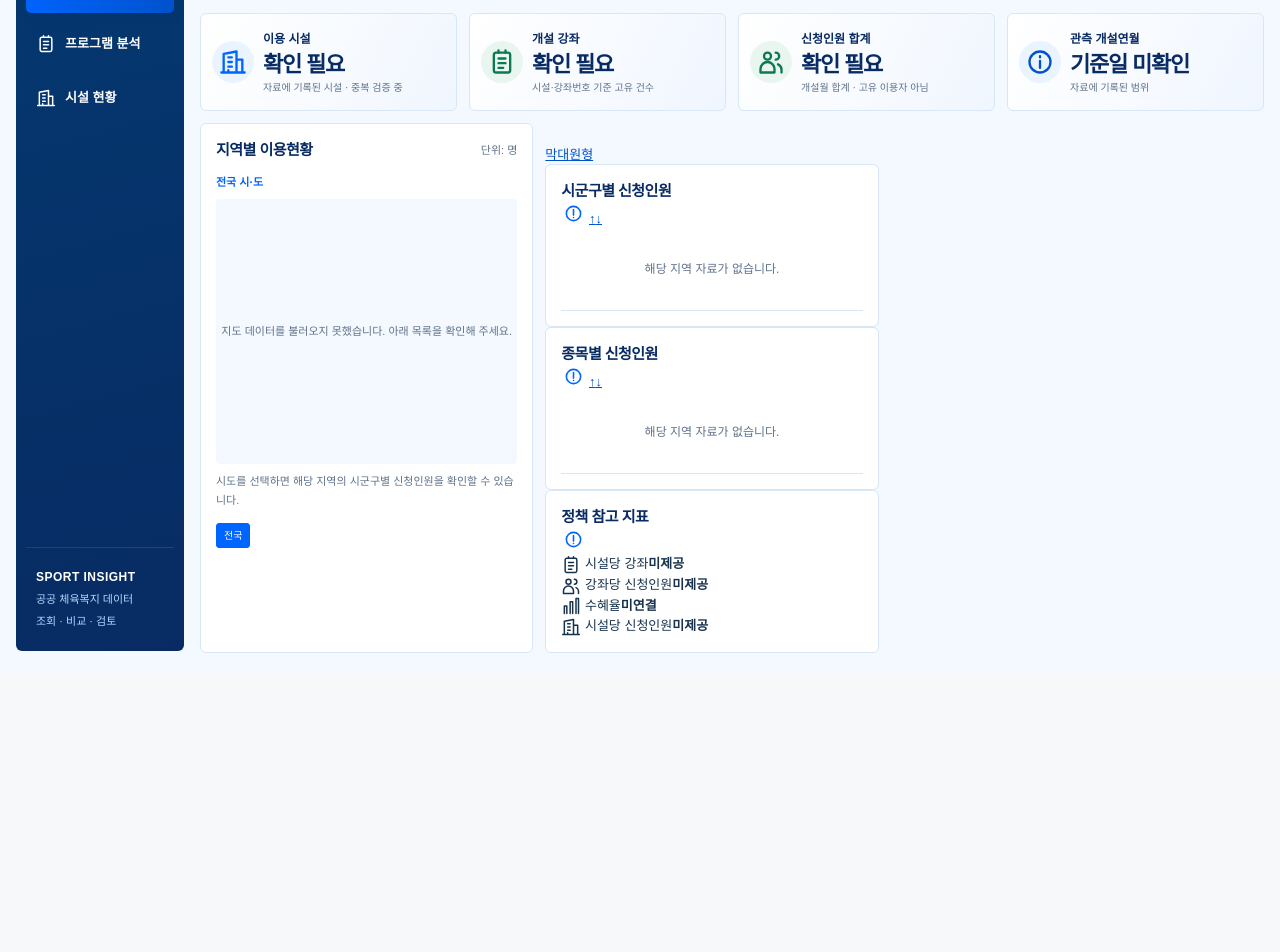
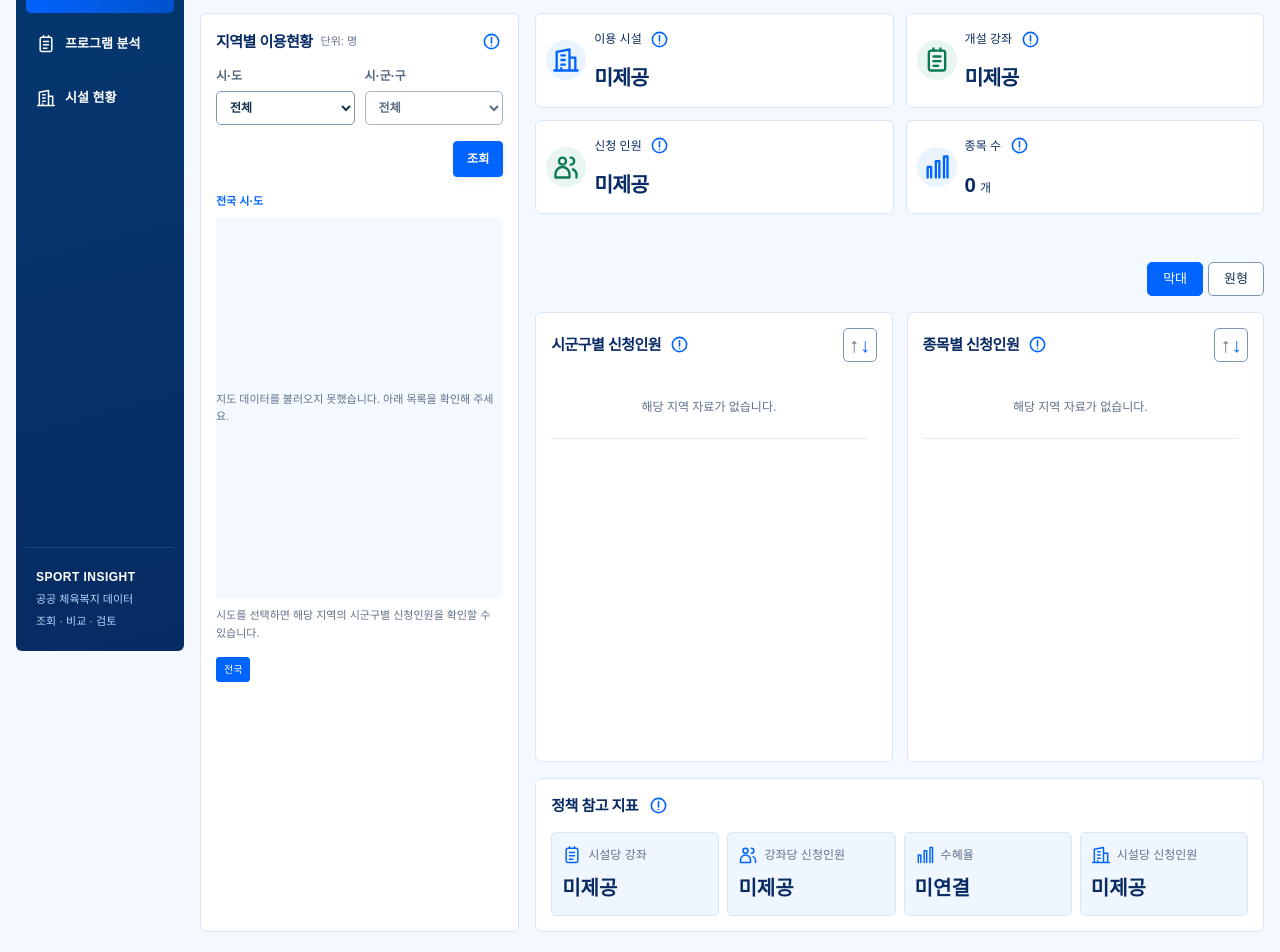
Before and after one commit to kingdoms1212/kspo, a Django app: page /dashboard in a window 1280 px wide. Shown: the part 133-1085 px from the top of the page. Before the commit the page ends 786 px from the top, so only its background shows below. Run offline with Django 5.2, Linux system fonts and the light colour scheme; some libraries are stand-ins or nearby versions; some web fonts are replaced.

Commit message:
[홍석환] 대시보드 내 지역별 이용현황 수정 - 시도/시군구 선택 추가

```diff
--- a/main/app/dashboard/views.py
+++ b/main/app/dashboard/views.py
@@ -9,12 +9,15 @@ from .services import (
 
 def dashboard(request):
     region = request.GET.get('region', '')
+    district = request.GET.get('district', '') if region else ''
     region_sort = chart_sort(request.GET.get('region_sort', 'desc'))
     sport_sort = chart_sort(request.GET.get('sport_sort', 'desc'))
     chart_type = request.GET.get('chart_type', 'bar')
     if chart_type not in ('bar', 'pie'):
         chart_type = 'bar'
-    context = dashboard_data(region)
+    context = dashboard_data(region, district) if district else dashboard_data(region)
+    context.setdefault('region_district_options', {})
+    context['district_options'] = context.get('region_district_options', {}).get(region, [])
     chart_rows = region_chart_rows(context.get('areas', []), region_sort)
     context['region_chart_rows'] = chart_rows
     context['region_chart_max'] = max((item.get('requests') or 0 for item in chart_rows), default=0)
@@ -27,14 +30,18 @@ def dashboard(request):
         context['region_pie'] = pie_chart_data(chart_rows)
         context['sport_pie'] = pie_chart_data(context['sport_chart_rows'])
     filters = {'region': region, 'region_sort': region_sort, 'sport_sort': sport_sort}
+    if district:
+        filters['district'] = district
     # Keep old default URLs concise; preserve the chosen non-default chart mode.
     shape_filter = {'chart_type': chart_type} if chart_type != 'bar' else {}
+    if district:
+        shape_filter['district'] = district
     context['chart_modes'] = [
         {'type': mode, 'label': label, 'url': '?' + urlencode({**filters, 'chart_type': mode})}
         for mode, label in (('bar', '막대'), ('pie', '원형'))
     ]
     context.update({
-        'page': 'dashboard', 'selected_region': region,
+        'page': 'dashboard', 'selected_region': region, 'selected_district': district,
         'region_sort': region_sort, 'sport_sort': sport_sort,
         'region_sort_url': '?' + urlencode({
             'region': region, 'region_sort': 'desc' if region_sort == 'asc' else 'asc',
--- a/main/templates/dashboard/_body.html
+++ b/main/templates/dashboard/_body.html
@@ -1,18 +1,28 @@
-{% if htmx_fragment %}<div class="heading-copy program-heading-copy" id="dashboard-heading" hx-swap-oob="true"><h1>{% if selected_region %}{{ selected_region }}{% else %}전국{% endif %} 시설 이용현황</h1>{% include 'components/heading_help.html' with id='dashboard-heading' label='시설 이용현황 안내' text='스포츠강좌이용권 이용현황 자료에서 시설·강좌·신청인원을 확인합니다.' %}</div>{% endif %}
-<p class="sr-only" role="status">{% if selected_region %}{{ selected_region }}{% else %}전국{% endif %} 조회 완료. 시설 {{ facilities|default:0 }}개, 강좌 {{ courses|default:0 }}건.</p>
-<div class="metric-grid">
-  <article class="metric-card"><div class="metric-icon">{% include 'components/icon.html' with name='building' %}</div><div><span>이용 시설</span><strong>{% if facilities is not None %}{{ facilities|floatformat:'0g' }} <em>개</em>{% else %}확인 필요{% endif %}</strong><small>자료에 기록된 시설 · 중복 검증 중</small></div></article>
-  <article class="metric-card"><div class="metric-icon aqua">{% include 'components/icon.html' with name='program' %}</div><div><span>개설 강좌</span><strong>{% if courses is not None %}{{ courses|floatformat:'0g' }} <em>건</em>{% else %}확인 필요{% endif %}</strong><small>시설·강좌번호 기준 고유 건수</small></div></article>
-  <article class="metric-card"><div class="metric-icon aqua">{% include 'components/icon.html' with name='people' %}</div><div><span>신청인원 합계</span><strong>{% if requests is not None %}{{ requests|floatformat:'0g' }} <em>명</em>{% else %}확인 필요{% endif %}</strong><small>개설월 합계 · 고유 이용자 아님</small></div></article>
-  <article class="metric-card"><div class="metric-icon soft">{% include 'components/icon.html' with name='info' %}</div><div><span>관측 개설연월</span><strong>{{ period|join:', ' }}</strong><small>자료에 기록된 범위</small></div></article>
-</div>
-<div class="dashboard-grid">
+{% if htmx_fragment %}<div class="heading-copy program-heading-copy" id="dashboard-heading" hx-swap-oob="true"><h1>시설 이용 현황</h1>{% include 'components/heading_help.html' with id='dashboard-heading' label='시설 이용현황 안내' text='스포츠강좌이용권 이용현황 자료에서 시설·강좌·신청인원을 확인합니다.' %}</div>{% endif %}
+<p class="sr-only" role="status">{{ selected_region|default:'전국' }} 조회 완료. 시설 {{ facilities|default_if_none:'미제공' }}개, 강좌 {{ courses|default_if_none:'미제공' }}건. 시군구 {% if region_sort == 'asc' %}적은{% else %}많은{% endif %} 순, 종목 {% if sport_sort == 'asc' %}적은{% else %}많은{% endif %} 순.</p>
+<form id="dashboard-filters" class="db-layout" method="get" action="{% url 'dashboard' %}" hx-get="{% url 'dashboard' %}" hx-trigger="submit" hx-target="#dashboard-body" hx-swap="innerHTML show:none" hx-push-url="true" hx-indicator="#dashboard-busy">
+<input type="hidden" name="region_sort" value="{{ region_sort }}">
+<input type="hidden" name="sport_sort" value="{{ sport_sort }}">
+<input type="hidden" name="chart_type" value="{{ chart_type }}">
   <section class="panel map-panel" tabindex="-1" data-focus-fallback>
-    <div class="section-title"><h2>지역별 이용현황</h2><span class="unit">단위: 명</span></div>
+    <div class="section-title"><h2>지역별 이용현황</h2><span class="unit">단위: 명</span><div class="db-helper">{% include 'dashboard/_info.html' with label='지역별 이용현황 안내' text='지도 색상은 개설월 합계 신청인원이며 고유 이용자 수가 아닙니다. 전남광주처럼 자료에만 있는 통합 명칭은 행정경계와 대응하지 않아 칠해지지 않습니다.이용현황 자료의 지역명은 서울처럼 짧은 형태이고 시설·프로그램 자료는 서울특별시처럼 전체 명칭이라 화면 간 대응표가 없습니다.' %}</div></div>
+    <div class="db-map-selectors">
+      <label for="dashboard-region">시·도<select id="dashboard-region" name="region" data-focus-key="dashboard-region"><option value="" {% if not selected_region %}selected{% endif %}>전체</option>{% for option in region_options %}<option value="{{ option }}" {% if option == selected_region %}selected{% endif %}>{{ option }}</option>{% endfor %}</select></label>
+      <label for="dashboard-district">시·군·구<select id="dashboard-district" name="district" data-focus-key="dashboard-district" {% if not selected_region %}disabled{% endif %}><option value="" {% if not selected_district %}selected{% endif %}>전체</option>{% for option in district_options %}<option value="{{ option }}" {% if option == selected_district %}selected{% endif %}>{{ option }}</option>{% endfor %}</select></label>
+      <button class="button primary" type="submit">조회</button>
+    </div>
+    {{ region_district_options|json_script:"dashboard-district-options" }}
     {% include 'components/region_map.html' with id='dashboard-region-map' region_data=region_distribution district_data=district_distribution value_label='신청인원' unit='명' region_click='emit' focus_region=selected_region country_description='시도별 신청인원 분포 지도' country_help='시도를 선택하면 해당 지역의 시군구별 신청인원을 확인할 수 있습니다.' district_help='선택한 지역의 시군구별 신청인원이 표시됩니다.' %}
     <div class="region-picker" aria-label="지역 바로 선택" hx-target="#dashboard-body" hx-swap="innerHTML show:none" hx-push-url="true" hx-indicator="#dashboard-busy"><a class="{% if not selected_region %}selected{% endif %}" data-focus-key="region-all" href="{% url 'dashboard' %}" hx-get="{% url 'dashboard' %}">전국</a>{% for option in region_options %}<a class="{% if option == selected_region %}selected{% endif %}" data-focus-key="region-{{ option }}" href="?region={{ option|urlencode }}" hx-get="?region={{ option|urlencode }}">{{ option }}</a>{% endfor %}</div>
   </section>
 <div class="db-right">
+<section class="db-metrics" aria-label="상단 통계">
+<article class="db-metric"><div class="metric-icon">{% include 'components/icon.html' with name='building' %}</div><div class="db-metric-label">이용 시설 {% include 'dashboard/_info.html' with label='이용 시설 집계 기준' text='시도·시군구 코드, 시설명, 주소, 상세주소를 조합한 고유 시설 수입니다. 같은 시설의 여러 개설월 기록은 한 번 집계합니다. 시설 식별 정보가 부족한 행은 제외합니다.' %}</div><strong>{% if facilities is not None %}{{ facilities|floatformat:'0g' }} <em>개</em>{% else %}미제공{% endif %}</strong></article>
+<article class="db-metric"><div class="metric-icon">{% include 'components/icon.html' with name='program' %}</div><div class="db-metric-label">개설 강좌 {% include 'dashboard/_info.html' with label='개설 강좌 집계 기준' text='시설 식별 정보와 강좌번호를 조합한 고유 강좌 수입니다. 동일 강좌의 개설월별 기록은 중복 집계하지 않습니다.' %}</div><strong>{% if courses is not None %}{{ courses|floatformat:'0g' }} <em>건</em>{% else %}미제공{% endif %}</strong></article>
+<article class="db-metric"><div class="metric-icon">{% include 'components/icon.html' with name='people' %}</div><div class="db-metric-label">신청 인원 {% include 'dashboard/_info.html' with label='신청 인원 집계 기준' text='개설월별 신청인원 합계입니다. 같은 사람이 여러 달 신청하면 반복 포함될 수 있으므로 고유 이용자 수가 아닙니다. 누락값은 0으로 대체하지 않고 알려진 값만 합산합니다.' %}</div><strong>{% if requests is not None %}{{ requests|floatformat:'0g' }} <em>명</em>{% else %}미제공{% endif %}</strong></article>
+<article class="db-metric"><div class="metric-icon">{% include 'components/icon.html' with name='chart' %}</div><div class="db-metric-label">종목 수 {% include 'dashboard/_info.html' with label='종목 수 집계 기준' text='선택한 지역에 기록된 서로 다른 종목의 수입니다. 같은 종목은 한 번만 집계하고 종목명이 없는 기록은 제외합니다.' %}</div><strong>{{ sport_count|default:0 }} <em>개</em></strong></article>
+</section>
+{% if selected_district %}<p role="status">조회 지역: {{ selected_region }} {{ selected_district }}</p>{% endif %}
 {% include 'components/busy.html' with id='dashboard-busy' %}
 <nav class="db-chart-modes" aria-label="통계 그래프 모양">{% for mode in chart_modes %}<a href="{{ mode.url }}" hx-get="{{ mode.url }}" hx-params="none" data-focus-key="chart-mode-{{ mode.type }}" {% if mode.type == chart_type %}aria-current="true"{% endif %}>{{ mode.label }}</a>{% endfor %}</nav>
 <div class="db-charts">
--- a/main/templates/dashboard/_styles.html
+++ b/main/templates/dashboard/_styles.html
@@ -45,7 +45,7 @@
   .dashboard-screen .db-policy-label{display:flex;align-items:center;gap:6px;flex-wrap:wrap}
   .dashboard-screen .db-policy-label .icon{width:20px;height:20px;color:var(--si-primary);flex-shrink:0}
   @media(max-width:650px){.dashboard-screen .db-sort-toggle{min-width:44px;min-height:44px}}
-  .dashboard-screen .db-metrics{margin-bottom:16px;display:grid;grid-template-columns:repeat(2,minmax(0,1fr));gap:12px}
+  .dashboard-screen .db-metrics{margin-bottom:0;display:grid;grid-template-columns:repeat(2,minmax(0,1fr));gap:12px}
   .dashboard-screen #dashboard-region-map{height:380px}
   .dashboard-screen .map-panel>.section-title{position:relative;justify-content:flex-start;gap:8px}
   .dashboard-screen .db-helper{margin-left:auto;display:flex}
@@ -64,4 +64,12 @@
   .dashboard-screen .db-pie-legend small{display:block;font-size:11px;color:var(--si-text-muted);font-weight:400}
   .dashboard-screen .db-pie-value{text-align:right;font-variant-numeric:tabular-nums}
   .dashboard-screen .db-pie-legend .db-province{margin-left:5px;font-size:11px;color:var(--si-text-muted)}
+  .dashboard-screen .db-right{align-content:start}
+  .dashboard-screen .db-map-selectors{display:grid;grid-template-columns:repeat(2,minmax(0,1fr));gap:10px;margin-bottom:16px;align-items:end}
+  .dashboard-screen .db-map-selectors label{display:grid;gap:6px;font-size:12px;min-width:0}
+  .dashboard-screen .db-map-selectors select{width:100%;min-width:0}
+  .dashboard-screen .db-map-selectors button{grid-column:1 / -1;justify-self:end}
+  .dashboard-screen .db-metric{padding:13px 10px;grid-template-columns:40px minmax(0,1fr);column-gap:8px}
+  .dashboard-screen .db-metric>.metric-icon{width:40px;height:40px}
+  .dashboard-screen .db-metric>strong{font-size:clamp(18px,1.6vw,25px)}
 </style>
--- a/main/templates/dashboard/index.html
+++ b/main/templates/dashboard/index.html
@@ -1,18 +1,13 @@
 {% extends 'base.html' %}
 {% load static %}
-{% load assets %}
 {% block content %}
-<section class="page-head">
-  <div class="heading-copy program-heading-copy" id="dashboard-heading"><h1>{% if selected_region %}{{ selected_region }}{% else %}전국{% endif %} 시설 이용현황</h1>{% include 'components/heading_help.html' with id='dashboard-heading' label='시설 이용현황 안내' text='스포츠강좌이용권 이용현황 자료에서 시설·강좌·신청인원을 확인합니다.' %}</div>
-  <form class="inline-filters" method="get" hx-get="{% url 'dashboard' %}" hx-target="#dashboard-body" hx-swap="innerHTML show:none" hx-push-url="true" hx-indicator="#dashboard-busy">
-    <label class="sr-only" for="dashboard-region">조회 지역</label>
-    <select id="dashboard-region" name="region" hx-trigger="change" hx-get="{% url 'dashboard' %}" hx-target="#dashboard-body" hx-swap="innerHTML show:none" hx-push-url="true" hx-indicator="#dashboard-busy"><option value="">전국</option>{% for option in region_options %}<option {% if option == selected_region %}selected{% endif %}>{{ option }}</option>{% endfor %}</select>
-    <button class="button primary" type="submit">조회</button>
-    {% include 'components/busy.html' with id='dashboard-busy' %}
-  </form>
-</section>
+{% include 'dashboard/_styles.html' %}
+<div class="dashboard-screen">
+<header class="page-head db-heading">
+<div class="heading-copy program-heading-copy" id="dashboard-heading"><h1>시설 이용 현황</h1>{% include 'components/heading_help.html' with id='dashboard-heading' label='시설 이용현황 안내' text='스포츠강좌이용권 이용현황 자료에서 시설·강좌·신청인원을 확인합니다.' %}</div>
+</header>
 <div id="dashboard-body">{% include 'dashboard/_body.html' %}</div>
-{# 공통 지도 엔진을 먼저 불러온 후 대시보드 전용 동작을 연결한다. #}
+</div>
 <script src="{% static 'region-map.js' %}?v=20260915-nationwide-districts-2" defer></script>
-<script src="{% static 'dashboard-region-map.js' %}?v=20260915-nationwide-districts-2" defer></script>
+<script src="{% static 'dashboard-region-map.js' %}?v=20260915-dashboard-connect" defer></script>
 {% endblock %}
```
Also changed, not shown: main/app/dashboard/services.py (+9 -2 lines), main/app/dashboard/tests.py (+40 -2 lines).
